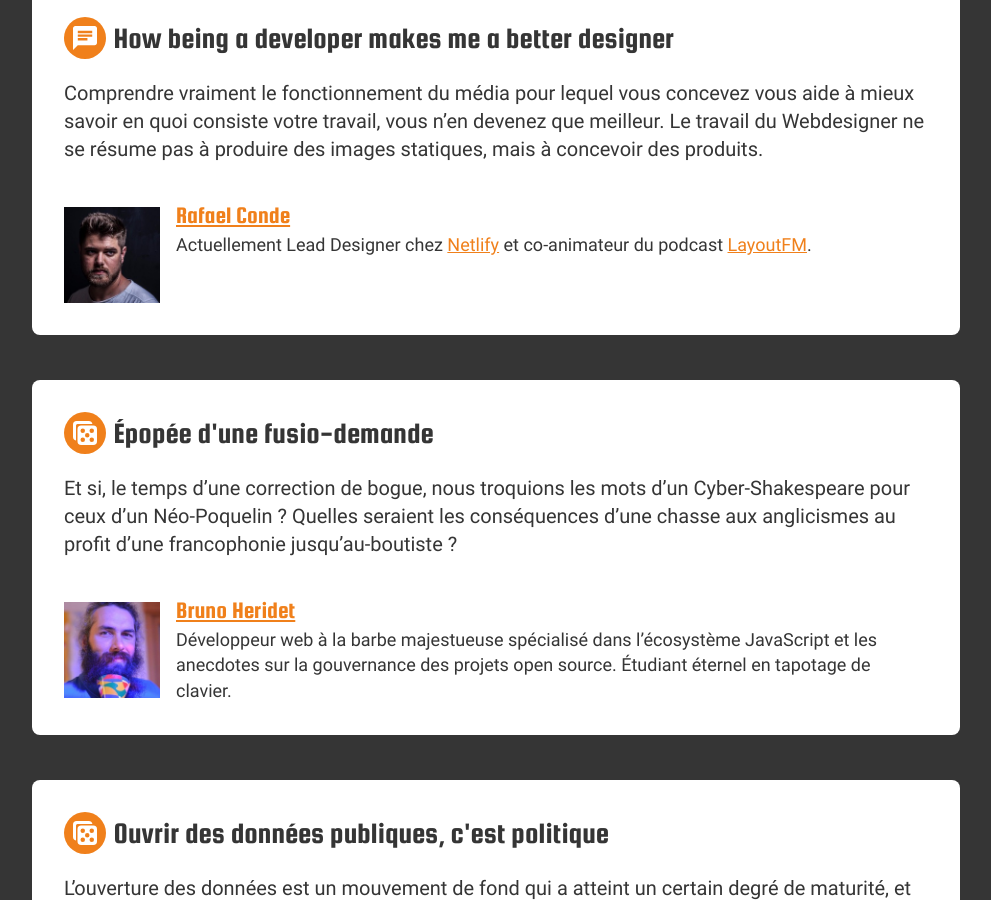
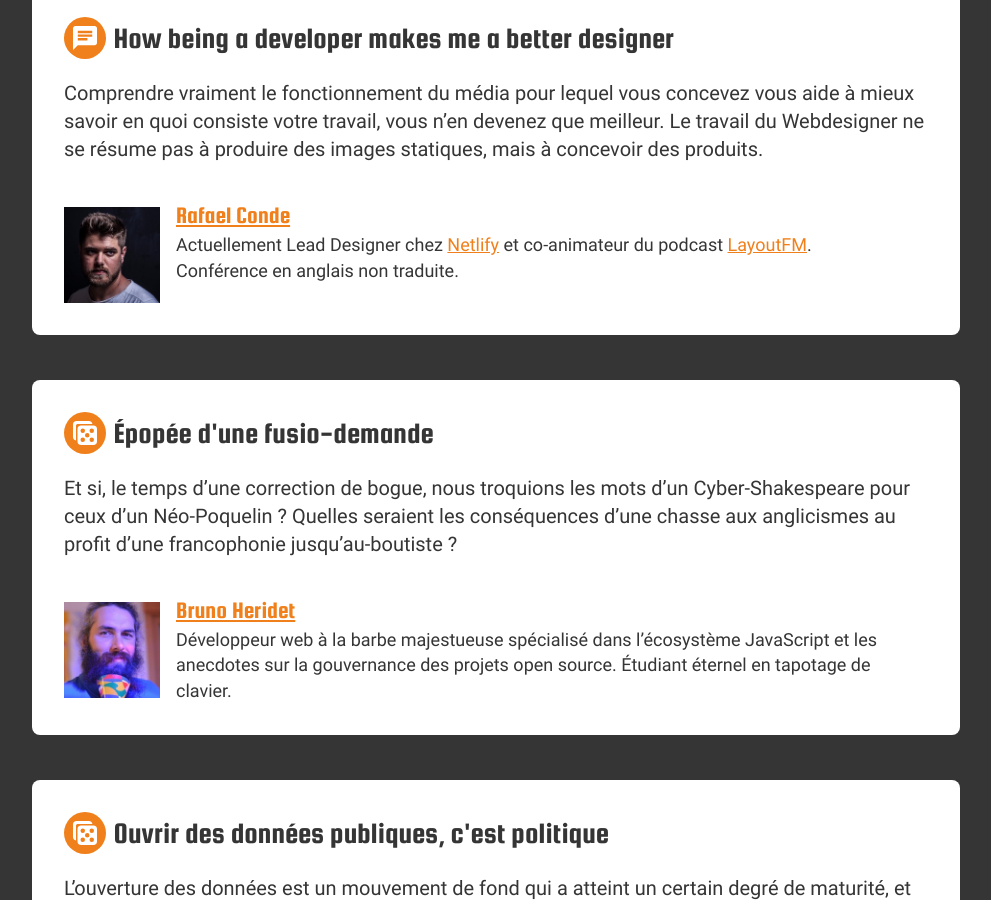
Before and after one commit to sudweb/2017, a Jekyll site: the page built from programme.html, in a window 1280 px wide and 900 px high, scrolled down 2498 px. Shown: the whole window, without its empty margins (144-1135 px from the left). Built offline with Jekyll 4.4.1, drawn with Linux system fonts in a browser that asks for light colours.

Commit message:
Conférence en anglais
Fix #35

```diff
--- a/_data/speakers.yml
+++ b/_data/speakers.yml
@@ -61,7 +61,7 @@ nicolas_cyril:
   slug: nicolas-ferrari-et-cyril-bay
 rafael:
   bio: >
-    Actuellement <span lang="en">Lead Designer</span> chez [Netlify](https://www.netlify.com/) et co-animateur du podcast [LayoutFM](http://layout.fm/).
+    Actuellement <span lang="en">Lead Designer</span> chez [Netlify](https://www.netlify.com/) et co-animateur du podcast [LayoutFM](http://layout.fm/).<br/>Conférence en anglais non traduite.
   name: Rafael Conde
   twitter: rafahari
   website: https://rafaelconde.net/
```
